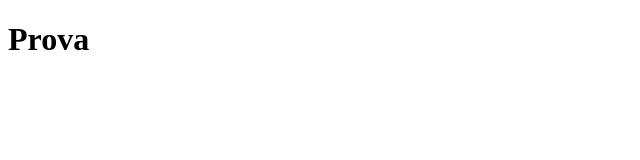
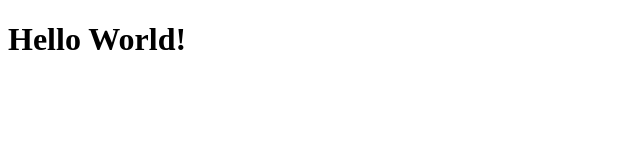
Before and after one commit to AliceCaselli/htmlcss-hello, a plain HTML site: page index.html in a window 1280 px wide. Shown: the whole page, without its empty margins (0-640 px from the left). Drawn offline with Linux system fonts and the light colour scheme.

Commit message:
modifica title e h1

```diff
--- a/index.html
+++ b/index.html
@@ -4,9 +4,9 @@
     <meta charset="UTF-8">
     <meta http-equiv="X-UA-Compatible" content="IE=edge">
     <meta name="viewport" content="width=device-width, initial-scale=1.0">
-    <title>Hello World!</title>
+    <title>Hello World</title>
 </head>
 <body>
-    <h1>Prova</h1>
+    <h1>Hello World!</h1>
 </body>
 </html>
```
